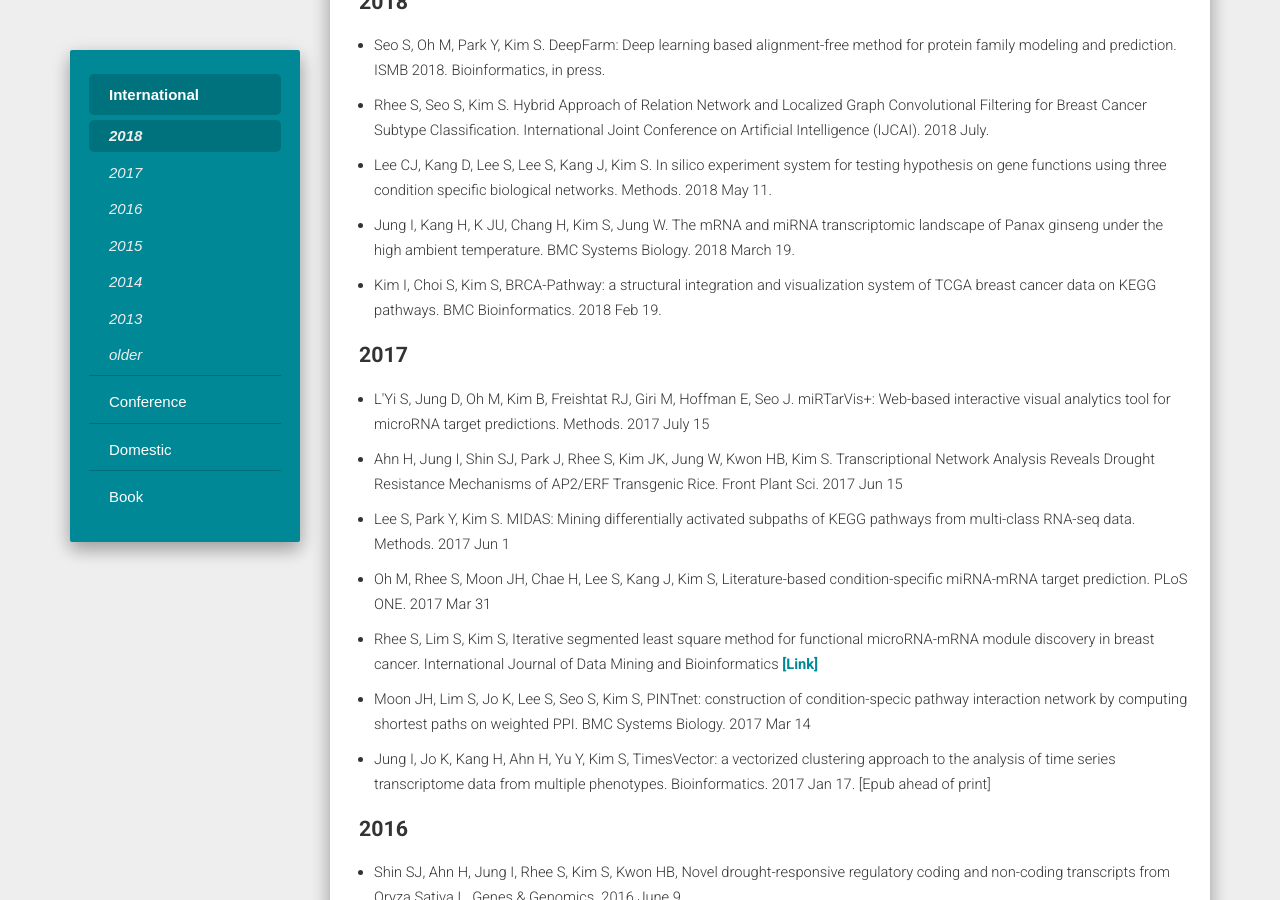
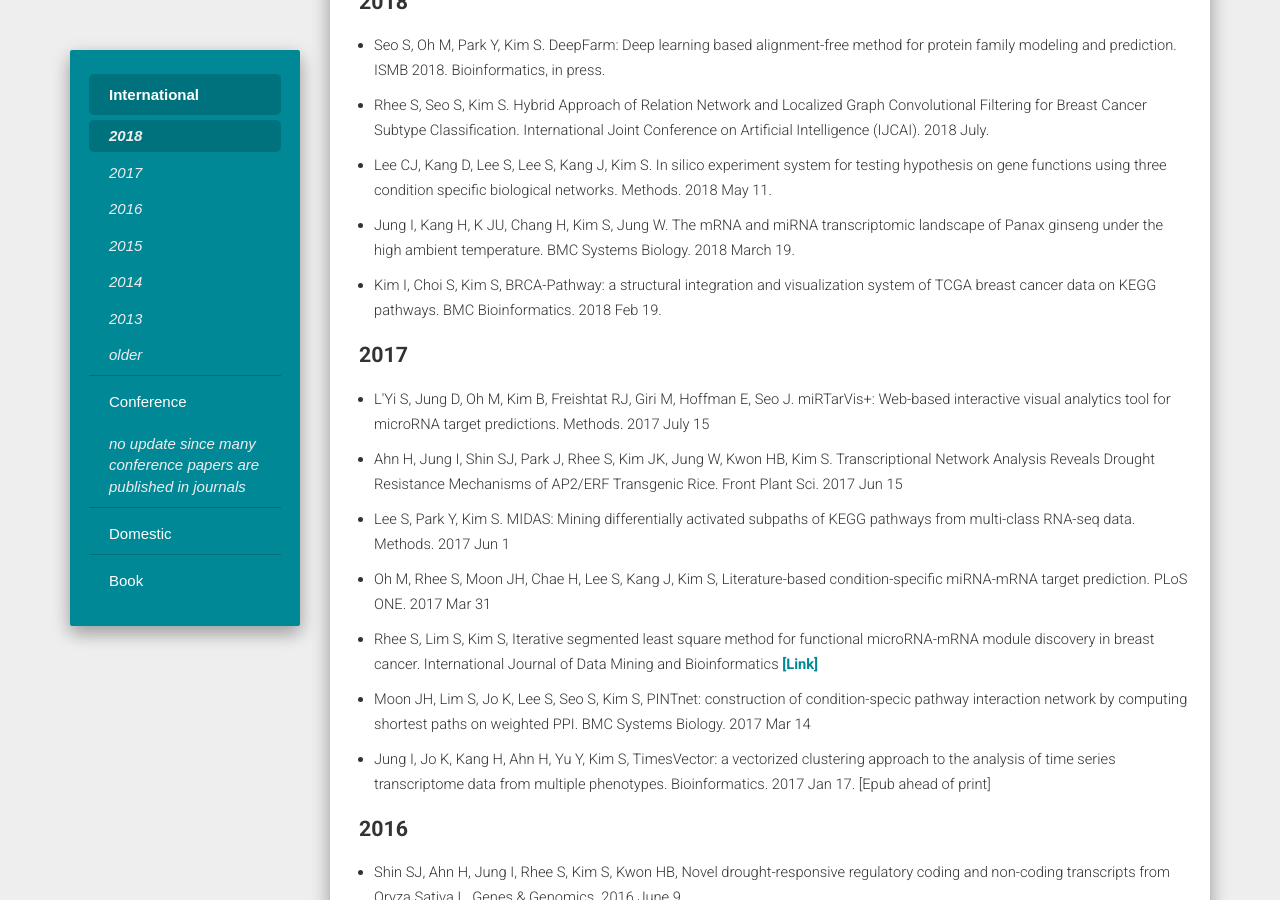
Before and after one commit to solanoon/bhi-kimlab.github.io, a Jekyll site: the page built from publications.md, in a window 1280 px wide and 900 px high, scrolled down 311 px. Built offline with Jekyll 4.4.1, drawn with Linux system fonts in a browser that asks for light colours; nearby versions of some CDN libraries.

Commit message:
Update publications.md

```diff
--- a/publications.md
+++ b/publications.md
@@ -40,6 +40,12 @@ navs: [
   {
     "name": "Conference",
     "id": "conference",
+    "children": [
+      {
+        "name": no update since many conference papers are published in journals,
+        "id": "noupdate",
+      },
+    ]
   },
   {
     "name": "Domestic",
```
